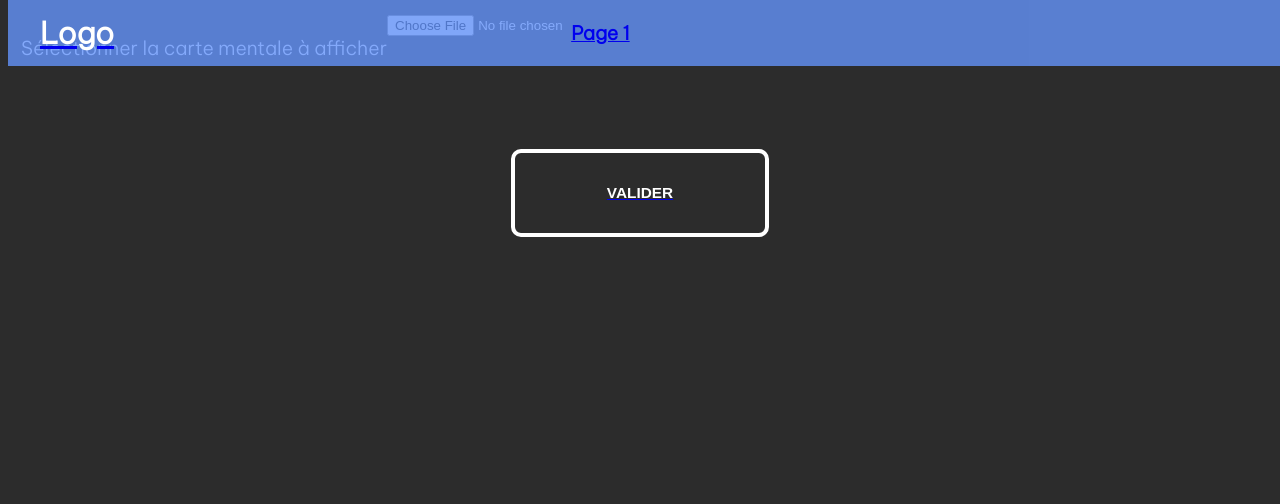
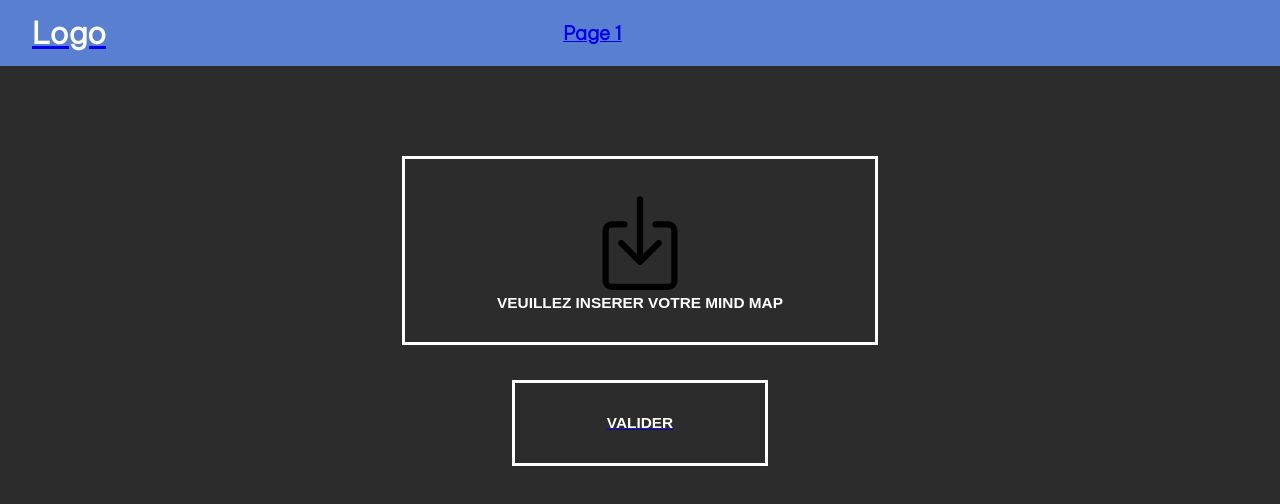
Before and after one commit to Victor-Loos/MmToHtml, a plain HTML site: page index.html in a window 1280 px wide. Drawn offline with Linux system fonts and the light colour scheme.

Commit message:
bouton upload

```diff
--- a/annex/script/Fscript.js
+++ b/annex/script/Fscript.js
@@ -1,12 +1,12 @@
 
 async function loadFile(fichier) {
-        let MindMap = await fichier.MindMap();
+        let mindMap = await fichier.MindMap();
         document.getElementById('resultat').textContent = MindMap;
       }
 
-      document.getElementById('inputFile').addEventListener('change', function() {
+      const MapChosen = document.getElementById('inputFile').addEventListener('change', function() {
         var fichier = new FileReader();
         fichier.onload = () => {
-          document.getElementById('resultat').textContent = fichier.result;
+          document.getElementById('resultat').textContent = fichier.resultat;
         }
-        fichier.readAsText(this.fichier[0]);
+        // fichier.readAsText(this.fichier[0]);
--- a/annex/styles/Fstyle.css
+++ b/annex/styles/Fstyle.css
@@ -1,5 +1,7 @@
 body {
           font-size: 60%;
+          margin: 0px;
+          padding: 0px;
           background: #2c2c2c;
           font-family: 'Be Vietnam Pro','Courier New', Courier, monospace;
       }
@@ -7,8 +9,9 @@
 
 
       /* Dédut du header */
+
 header{ /* garde le header toujours en haut de page et audessus des autres éléments */
-    position: fixed;
+        position: fixed, relative;
         top: 0;
         width: 100%;
         z-index: 99;
@@ -18,15 +21,18 @@ header{ /* garde le header toujours en haut de page et audessus des autres élé
         line-height: 66px; /* hauteur de ligne */
     }
 
-.inner{  /* réduit sa taille pour espacer automatiquement même avec des élements en float */
+    .inner
+    {  /* réduit sa taille pour espacer automatiquement même avec des élements en float */
         width: 95%;
         margin: auto;
     }
 
-.m-left{ /* place à gauche */
+    .m-left
+    { /* place à gauche */
         float: left;
     }
-.m-right{ /* place à droite */
+    .m-right
+    { /* place à droite */
         width: 80%;
         margin: 0;
         padding: 0;
@@ -34,31 +40,33 @@ header{ /* garde le header toujours en haut de page et audessus des autres élé
         justify-content: center;
     }
 
-.logo{
+    .logo
+    {
         margin: 0;padding: 0;
         color: white;
         font-size: 30px;
         font-weight: 900;
     }
 
-.Note-Title{
+    .Note-Title
+    {
         margin: 0;
         padding: 0;
     }
 /* Fin du header */
 
 /*  Debut animation bouton valider */
+
 button,
       button::after {
-      -webkit-transition: all 0.3s;
-      -moz-transition: all 0.3s;
-      -o-transition: all 0.3s;
-      transition: all 0.3s;
+      -webkit-transition: all 0.2s;
+      -moz-transition: all 0.2s;
+      -o-transition: all 0.2s;
+      transition: all 0.2s;
       }
       button {
       background: none;
-      border: 4px solid #fff;
-      border-radius: 10px;
+      border: 3px solid #fff;
       color: #fff;
       display: block;
       font-size: 1.6em;
@@ -80,37 +88,40 @@ header{ /* garde le header toujours en haut de page et audessus des autres élé
       }
 
       .button1::after {
-      height: 100%;
+      height: 102%;
       left: 0;
-      top: 0;
+      top:-1%;
       width: 0;
       }
       .button1:hover:after {
       width: 100%;
       }
 
+
+    .container
+    {
+        margin: 35px;
+    }
+
      /* Fin annimation bouton valider */
 
-      /*  debut bouton upload  */
-      .insertion {
-          -moz-user-select: none;
-          border: 1px solid transparent;
-          border-radius: 0.25rem;
-          display: flex;
-          font-size: 1rem;
-          font-weight: 400;
-          line-height: 1.5;
-          padding: 0.375rem 0.75rem;
-          text-align: center;
-          transition: color 0.15s ease-in-out 0s, background-color 0.15s ease-in-out 0s, border-color 0.15s ease-in-out 0s, box-shadow 0.15s ease-in-out 0s;
-          vertical-align: middle;
-          white-space: nowrap;
-          color: white;
-          text-align: center;
-          font-size: 200%;
-      }
-         .container {
-          padding: 50px;
+     /*bouton upload*/
+
+    .imageUpload>button>input
+    {
+        display: none;
+        align-items: center;
+        justify-content: center;
       }
 
+    .boutonV
+    {
+        margin-top: 90px;
+      }
+
+     .imageUpload>button>div
+     {
+
+
+    }
  /* Fin bouton upload */
--- a/index.html
+++ b/index.html
@@ -28,37 +28,35 @@
         </div>
     </header>
 
+<!-- Toute la partie bouton   -->
+<div class="boutonV">
 
-    <div class="insertion">
-<p>
-        <label for="fichier"> Séléctionner la carte mentale à afficher </label></p>
-        <input classe="upload" type="file" name="BoutonFichier" id="fichier">
-        <pre id="resultat"></pre>
+<!-- Debut de la partie bouton upload -->
+   <div class="imageUpload">
 
+<button type="submit" class="button1">
 
-    </div>
+    <label for="file-input" >
+     <img src="annex/pic/upload.svg" height ="100" width="120" />
+     <div class="TextUp" >Veuillez inserer votre mind map</div>
+ </label>
+ <input type="file" id="file-input"  >
+</button>
+
+   </div>
+   <!-- Fin de la partie upload -->
+
 
     <div class="container">
         <a href="annex/pages/accueil.html">
             <button type="button" class="button1" name="boutonValider">Valider</button>
         </a>
     </div>
+
+</div>
+<!-- Fin de toute la partie bouton -->
+
 </body>
 </style>
 
 </html>
-
-<!--
-	<section class="Bouton">
-  <a>
-
-    <span class="text">Valider</span>
-    <span class="line -right"></span>
-    <span class="line -top"></span>
-    <span class="line -left"></span>
-    <span class="line -bottom"></span>
-
-  </a>
-</section>
-
--->
```
Also changed, not shown: annex/pic/upload.svg (added). Lines whose indentation alone changed are shown as unchanged.
